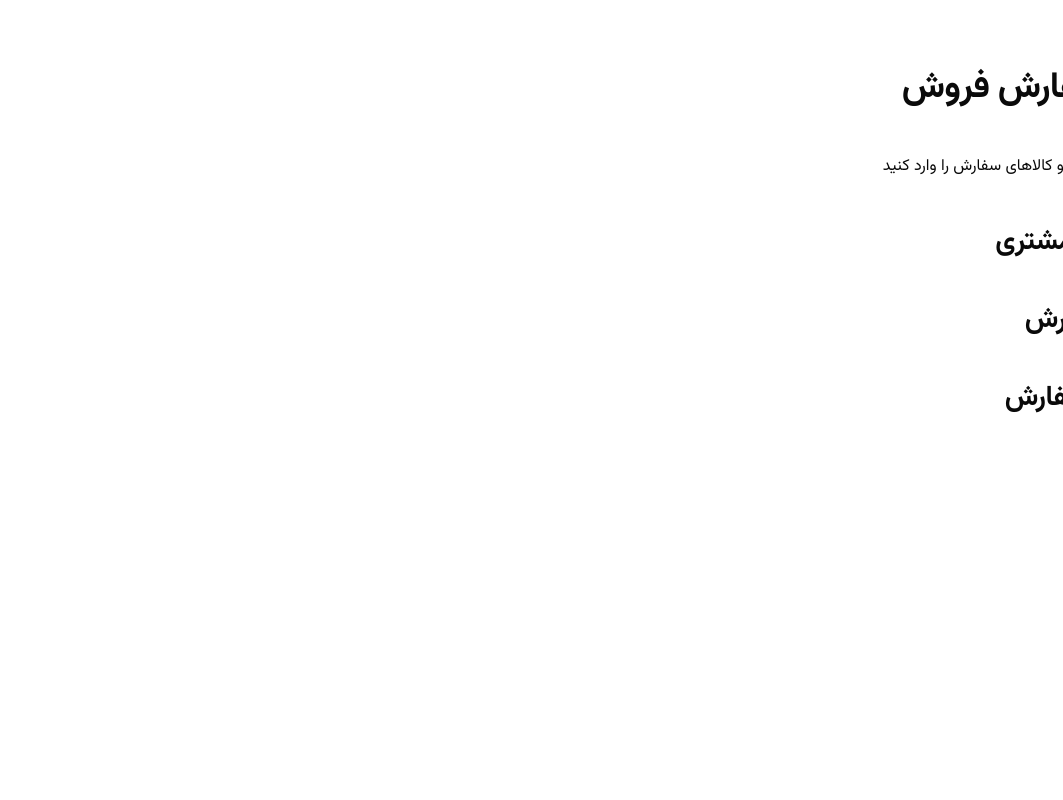
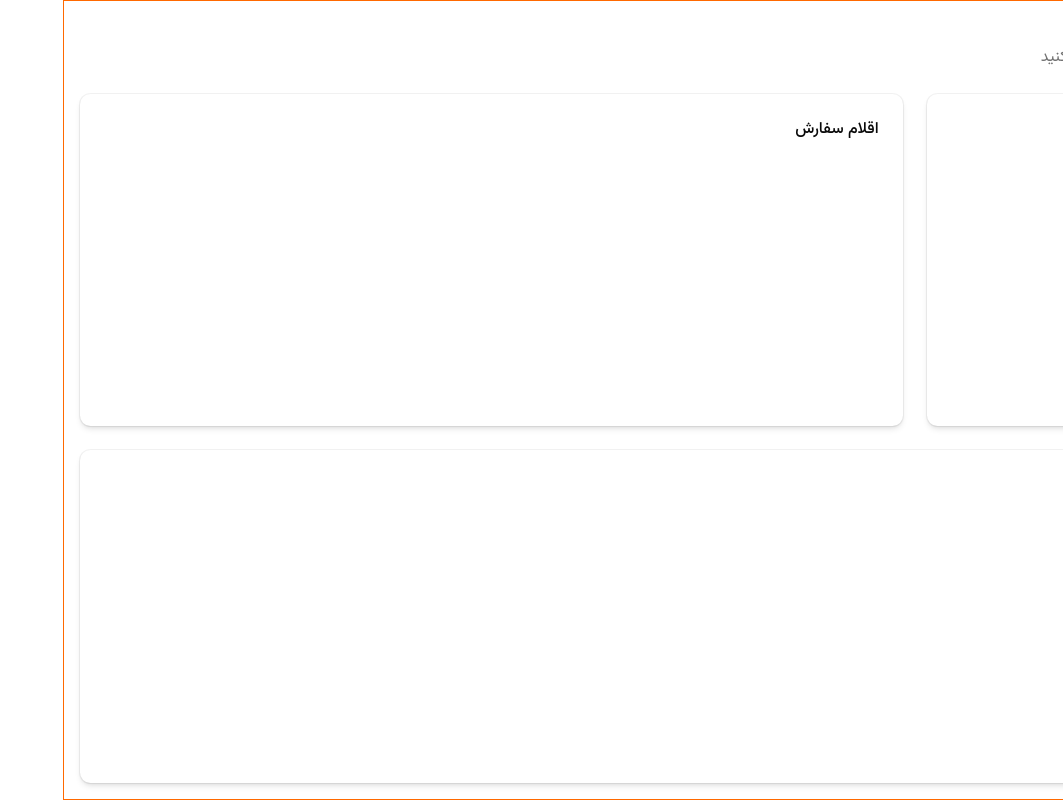
Before and after one commit to MohammadAliSaeidi/nextjs-sales-order-form, a Next.js app: page / in a window 1280 px wide. Shown: the whole page, without its empty margins (217-1280 px from the left). Built offline with nearby package versions, Linux system fonts and the light colour scheme.

Commit message:
feat(sales-order-form): enhance layout and styles for SalesOrderForm component

```diff
--- a/app/globals.css
+++ b/app/globals.css
@@ -1,5 +1,6 @@
 @import "tailwindcss";
-@import "./typeset.css";
+@import "../shared/styles/page-layout.css";
+@import "../shared/styles/typeset.css";
 @import "tw-animate-css";
 @import "shadcn/tailwind.css";
 
@@ -76,7 +77,7 @@ body {
   --chart-3: oklch(0.588 0.158 241.966);
   --chart-4: oklch(0.5 0.134 242.749);
   --chart-5: oklch(0.443 0.11 240.79);
-  --radius: 0.875rem;
+  --radius: 0.25rem;
   --sidebar: oklch(0.985 0 0);
   --sidebar-foreground: oklch(0.145 0 0);
   --sidebar-primary: oklch(0.588 0.158 241.966);
--- a/app/layout.tsx
+++ b/app/layout.tsx
@@ -23,10 +23,11 @@ export default function RootLayout({ children }: LayoutProps<"/">) {
 				"antialiased",
 				vazirmatn.variable,
 				"font-sans",
-				"typeset",
 			)}
 		>
-			<body className="min-h-full flex flex-col">{children}</body>
+			<body className="min-h-full flex flex-col p-4 border border-orange-500">
+				{children}
+			</body>
 		</html>
 	);
 }
--- a/app/page.tsx
+++ b/app/page.tsx
@@ -1,5 +1,22 @@
-import SalesOrderForm from "@/feature/sales-order-form/components/sales-order-form";
+import SalesOrderForm, {
+	FORM_TITLE_ID,
+} from "@/feature/sales-order-form/components/sales-order-form";
 
 export default function Home() {
-	return <SalesOrderForm />;
+	return (
+		<main className="w-full flex-1 flex flex-col">
+			<header
+				aria-labelledby={FORM_TITLE_ID}
+				className="page-title-container"
+			>
+				<h1 className="page-title" id={FORM_TITLE_ID}>
+					ثبت سفارش فروش
+				</h1>
+				<p className="page-description sm:w-sm">
+					اطلاعات مشتری و کالاهای سفارش را وارد کنید
+				</p>
+			</header>
+			<SalesOrderForm />
+		</main>
+	);
 }
--- a/feature/sales-order-form/components/sales-order-form/index.tsx
+++ b/feature/sales-order-form/components/sales-order-form/index.tsx
@@ -1,25 +1,47 @@
-const FORM_TITLE_ID = "sales-order-form-title";
+import {
+	Card,
+	CardContent,
+	CardHeader,
+	CardTitle,
+} from "@/shared/components/ui/card";
+
+export const FORM_TITLE_ID = "sales-order-form-title";
 const CUSTOMER_INFO_TITLE_ID = "sales-order-form-customer-info-title";
 const ITEMS_TITLE_ID = "sales-order-form-items-title";
+const SUMMARY_TITLE_ID = "sales-order-form-summary-title";
 
 export default function SalesOrderForm() {
 	return (
-		<article className="w-full" aria-labelledby={FORM_TITLE_ID}>
-			<header>
-				<h1 id={FORM_TITLE_ID}>ثبت سفارش فروش</h1>
-				<p>اطلاعات مشتری و کالاهای سفارش را وارد کنید</p>
-			</header>
-			<form aria-labelledby={FORM_TITLE_ID}>
-				<section aria-labelledby={CUSTOMER_INFO_TITLE_ID}>
-					<h2 id={CUSTOMER_INFO_TITLE_ID}>اطلاعات مشتری</h2>
-				</section>
-				<section aria-labelledby={ITEMS_TITLE_ID}>
-					<h2 id={ITEMS_TITLE_ID}>اقلام سفارش</h2>
-				</section>
-				<section>
-					<h2>خلاصه سفارش</h2>
-				</section>
-			</form>
-		</article>
+		<form
+			aria-labelledby={FORM_TITLE_ID}
+			className="grid grid-cols-12 gap-6 flex-1"
+		>
+			<Card className="col-span-12 md:col-span-6 lg:col-span-5 xl:col-span-4">
+				<CardHeader>
+					<CardTitle>
+						<h2 id={CUSTOMER_INFO_TITLE_ID}>اطلاعات مشتری</h2>
+					</CardTitle>
+				</CardHeader>
+				<CardContent>{/* Customer fields */}</CardContent>
+			</Card>
+
+			<Card className="col-span-12 md:col-span-6 lg:col-span-7 xl:col-span-8">
+				<CardHeader>
+					<CardTitle>
+						<h2 id={ITEMS_TITLE_ID}>اقلام سفارش</h2>
+					</CardTitle>
+				</CardHeader>
+				<CardContent>{/* Order item fields */}</CardContent>
+			</Card>
+
+			<Card className="col-span-12">
+				<CardHeader>
+					<CardTitle>
+						<h2 id={SUMMARY_TITLE_ID}>خلاصه سفارش</h2>
+					</CardTitle>
+				</CardHeader>
+				<CardContent>{/* Order summary */}</CardContent>
+			</Card>
+		</form>
 	);
 }
--- /dev/null
+++ b/shared/styles/page-layout.css
@@ -0,0 +1,19 @@
+.page-title {
+     font-size: larger;
+     font-weight: 600;
+}
+
+.page-description {
+     font-size: medium;
+     color: var(--muted-foreground)
+}
+
+.page-title-container {
+     margin-bottom: calc(var(--spacing) * 6)
+}
+
+@media (width <=40rem) {
+     .page-title {
+          font-size: x-large;
+     }
+}
```
Also changed, not shown: shared/styles/typeset.css (renamed from app/typeset.css).
